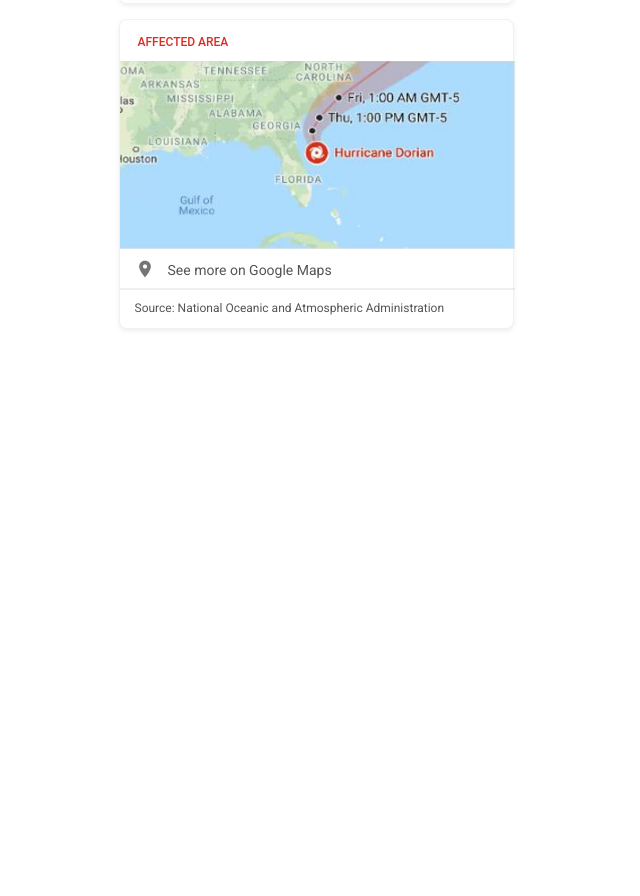
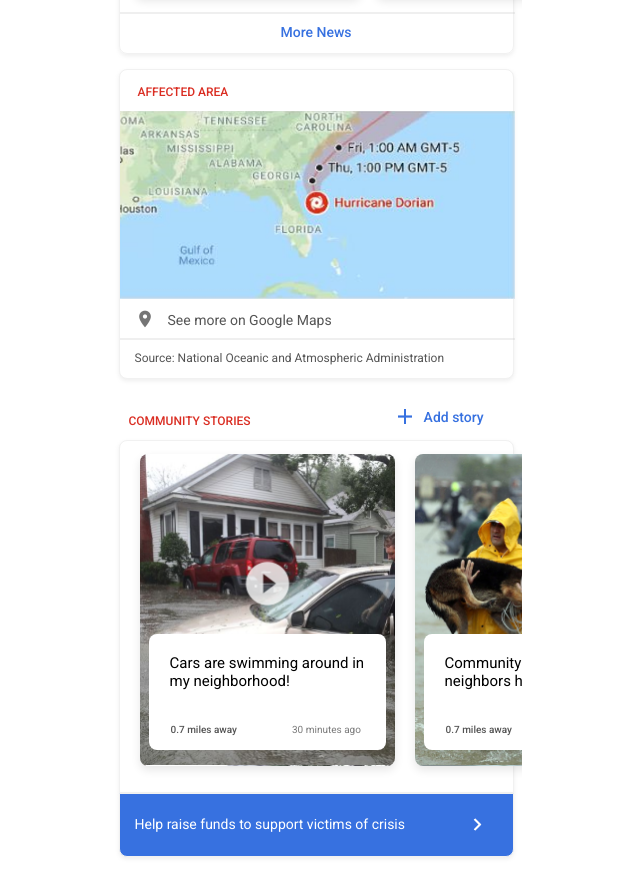
Before and after one commit to sarahdoncals/raise, a plain HTML site: page index.html in a window 1280 px wide. Shown: the part 786-1682 px from the top of the page, without its empty margins (324-964 px from the left). Before the commit the page ends 1216 px from the top, so only its background shows below. Drawn offline with Linux system fonts and the light colour scheme.

Commit message:
more sarah work

```diff
--- a/index.html
+++ b/index.html
@@ -90,7 +90,39 @@
             <div class="aaBar"></div>
             <div class="aaSource">Source: National Oceanic and Atmospheric Administration</div>
         </div>
-        <div class="communitystories"></div>
+        <div class="communitystories">
+            <div class="csTopBar">
+                <p class="csTopTitle">COMMUNITY STORIES</p>
+                <div class="csPlus"><img src="./assets/plus.png" alt=""></div>
+                <p class="csAdd">Add story</p>
+            </div>
+            <div class="csContainer">
+                <div class="csCarousel">
+                    <div class="csStory1">
+                        <div class="csBox">
+                            <p class="csStoryDesc">Cars are swimming around in my neighborhood!</p>
+                            <div class="csStoryBottom">
+                                <p class="csStoryDistance">0.7 miles away</p>
+                                <p class="csStoryTime">30 minutes ago</p>
+                            </div>
+                        </div>
+                    </div>
+                    <div class="csStory2">
+                        <div class="csBox">
+                            <p class="csStoryDesc">Community in action: neighbors helping neighbors.</p>
+                            <div class="csStoryBottom">
+                                <p class="csStoryDistance">0.7 miles away</p>
+                                <p class="csStoryTime">30 minutes ago</p>
+                            </div>
+                        </div>
+                    </div>
+                </div>
+            </div>
+            <div class="csBottom">
+                <p class="csButtonText">Help raise funds to support victims of crisis</p>
+                <div class="csChevron"><img src="./assets/csChevron.png" alt=""></div>
+            </div>
+        </div>
     </div>
 
 </div>
@@ -112,7 +144,8 @@ var styles = [
     , 'font-weight: bold'
 ].join(';');
 
-console.log('%c beautiful handwritten code by someone ', styles);
+console.log('%c Youre looking at the man 🥵', styles);
+// yee yee
 </script>
 
 </html>
--- a/style.css
+++ b/style.css
@@ -9,11 +9,11 @@ body {
     background-color: white;
     width: 411px;
     margin: auto;
-    height: 1200px;
+    height: 1900px;
 }
 
 .leftWall, .rightWall {
-    height: 750px;
+    height: 2000px;
     width: calc(50vw - 206px);
     background-color: white;
     z-index: 10;
@@ -174,7 +174,7 @@ nav {
 }
 
 .alTitle {
-    font-family: Roboto Medium;
+    font-family: 'Roboto', sans-serif;
     font-style: normal;
     font-weight: 500;
     font-size: 12px;
@@ -183,7 +183,7 @@ nav {
 }
 
 .alHurric {
-    font-family: Roboto Medium;
+    font-family: 'Roboto', sans-serif;
     font-style: normal;
     font-weight: 500;
     font-size: 14px;
@@ -215,7 +215,7 @@ nav {
 .tsTitle {
     font-size: 12px;
     color: #DA2E23;
-    font-family: Roboto Medium;
+    font-family: 'Roboto', sans-serif;
     font-style: normal;
     font-weight: 500;
     margin-left: 18px;
@@ -241,7 +241,7 @@ nav {
 
 .stPub {
     font-size: 10px;
-    font-family: Roboto Medium;
+    font-family: 'Roboto', sans-serif;
     font-style: normal;
     font-weight: 500;
     color: black;
@@ -250,7 +250,7 @@ nav {
 
 .stTime {
     font-size: 10px;
-    font-family: Roboto Medium;
+    font-family: 'Roboto', sans-serif;
     font-style: normal;
     font-weight: 500;
     color: #7A7A7A;
@@ -261,7 +261,7 @@ nav {
 .stTitle {
     color: #3771E0;
     font-size: 14px;
-    font-family: Roboto Medium;
+    font-family: 'Roboto', sans-serif;
     font-style: normal;
     font-weight: 500;
     margin-top: 1px;
@@ -315,7 +315,7 @@ nav {
 .cNewsTitle {
     color: #3771E0;
     font-size: 14px;
-    font-family: Roboto Medium;
+    font-family: 'Roboto', sans-serif;
     font-style: normal;
     font-weight: 500;
     margin-left: 10px;
@@ -325,7 +325,7 @@ nav {
 .cNewsTime {
     color:black;
     font-size: 12px;
-    font-family: Roboto;
+    font-family: 'Roboto', sans-serif;
     font-style: normal;
     font-weight: 400;
     margin-left: 12px;
@@ -347,7 +347,7 @@ nav {
 .moreNews {
     color: #3771E0;
     font-size: 14px;
-    font-family: Roboto Medium;
+    font-family: 'Roboto', sans-serif;
     font-style: normal;
     font-weight: 500;
     text-align: center;
@@ -370,7 +370,7 @@ nav {
 .aaTitle {
     font-size: 12px;
     color: #DA2E23;
-    font-family: Roboto Medium;
+    font-family: 'Roboto', sans-serif;
     font-style: normal;
     font-weight: 500;
     margin-left: 18px;
@@ -396,12 +396,12 @@ nav {
 }
 
 .aaMapsText {
-    font-family: Roboto;
-font-style: normal;
-font-weight: normal;
-font-size: 14px;
-color: #545454;
-margin-left: -7px;
+    font-family: 'Roboto', sans-serif;
+    font-style: normal;
+    font-weight: normal;
+    font-size: 14px;
+    color: #545454;
+    margin-left: -7px;
 }
 
 .aaBar {
@@ -412,7 +412,7 @@ margin-left: -7px;
 }
 
 .aaSource {
-    font-family: Roboto;
+    font-family: 'Roboto', sans-serif;
     font-style: normal;
     font-weight: normal;
     font-size: 12px;
@@ -420,3 +420,169 @@ margin-left: -7px;
     margin-top: 11px;
     margin-left: 15px;
 }
+
+.csTopBar {
+    display: flex;
+    margin-left: 18px;
+
+}
+
+.communitystories {
+    margin-top: 20px;
+}
+
+.csPlus {
+    text-align: center;
+    margin-top: 5px;
+}
+
+.csPlus img {
+    width: 50%;
+    height: 70%;
+}
+
+.csTopTitle {
+        font-size: 12px;
+        color: #DA2E23;
+        font-family: 'Roboto', sans-serif;
+        font-style: normal;
+        font-weight: 500;
+        padding-top: 3px;
+        padding-right: 130px;
+}
+
+.csAdd {
+    color: #3771E0;
+    font-size: 14px;
+    font-family: 'Roboto', sans-serif;
+    font-style: normal;
+    font-weight: 500;
+    text-align: center;
+    margin-top: 10px;
+    cursor: pointer;
+    margin-left: -5px;
+}
+
+.csContainer {
+    width: 395px;
+    height: 353px;
+    background: #FFFFFF;
+    border: 1px solid #F1F1F1;
+    box-sizing: border-box;
+    box-shadow: 0px 2px 4px rgba(226, 226, 226, 0.6);
+    border-radius: 8px 8px 0px 0px;
+    margin: auto;
+}
+
+.csBottom {
+    width: 395px;
+    height: 64px;
+    background: #3771E0;
+    border: 1px solid #F1F1F1;
+    box-sizing: border-box;
+    box-shadow: 0px 2px 4px rgba(226, 226, 226, 0.6);
+    border-radius: 0px 0px 8px 8px;
+    margin: auto;
+}
+
+.csCarousel {
+    height: 312px;
+    width: 600px;
+    position: absolute;
+    margin-top: 13px;
+    display: flex;
+}
+
+.csStory1 {
+    background-image:url("./assets/csStory1.png");
+    background-size: contain;
+    background-repeat: none;
+    height: 312px;
+    width: 255px;
+    box-shadow: 0px 4px 10px rgba(0, 0, 0, 0.1);
+    border-radius: 8px;
+    cursor: pointer;
+    margin-left: 20px;
+}
+
+.csStory2 {
+    background-image:url("./assets/csStory2.png");
+    background-size: contain;
+    background-repeat: none;
+    height: 312px;
+    width: 255px;
+    box-shadow: 0px 4px 10px rgba(0, 0, 0, 0.1);
+    border-radius: 8px;
+    cursor: pointer;
+    margin-left: 20px;
+}
+
+
+.csBox {
+    height: 116px;
+    width: 237px;
+    margin: auto;
+    margin-top: 180px;
+    background-color: white;
+    border-radius: 8px;
+}
+
+.csStoryDesc {
+    font-family: 'Roboto', sans-serif;
+    font-style: normal;
+    font-weight: normal;
+    font-size: 15px;
+    color: black;
+    width: 195px;
+    height: 38px;
+    margin: auto;
+    padding-top: 20px;
+}
+
+.csStoryBottom {
+    display: flex;
+    margin-left: 22px;
+    margin-top: 22px;
+}
+
+.csStoryTime {
+    font-size: 10px;
+    font-family: 'Roboto', sans-serif;
+    font-style: normal;
+    font-weight: 400;
+    color: #7A7A7A;
+    margin-left: 55px;
+}
+
+.csStoryDistance {
+    font-size: 10px;
+    font-family: 'Roboto', sans-serif;
+    font-style: normal;
+    font-weight: 500;
+    color: #545454;
+}
+
+.csBottom {
+    display: flex;
+    cursor: pointer;
+}
+
+.csButtonText {
+    font-family: 'Roboto', sans-serif;
+    font-style: normal;
+    font-weight: 400;
+    font-size: 14px;
+    color: white;
+    margin-left: 15px;
+    margin-top: 22px;
+}
+
+.csChevron {
+    margin-top: 18px;
+    margin-left: 60px;
+}
+
+.csChevron img{
+    width: 25px;
+    height: 25px;
+}
```
Also changed, not shown: index2.html (added, +51 -0 lines), assets/csChevron.png (added), assets/csStory1.png (added), assets/csStory2.png (added), assets/plus.png (added), 2 other files.
